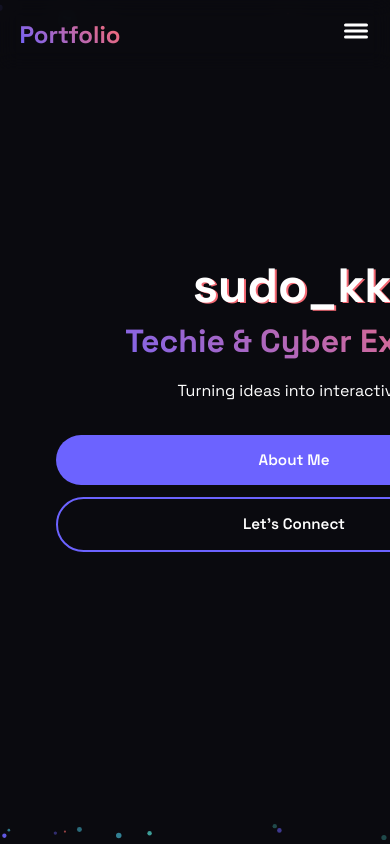
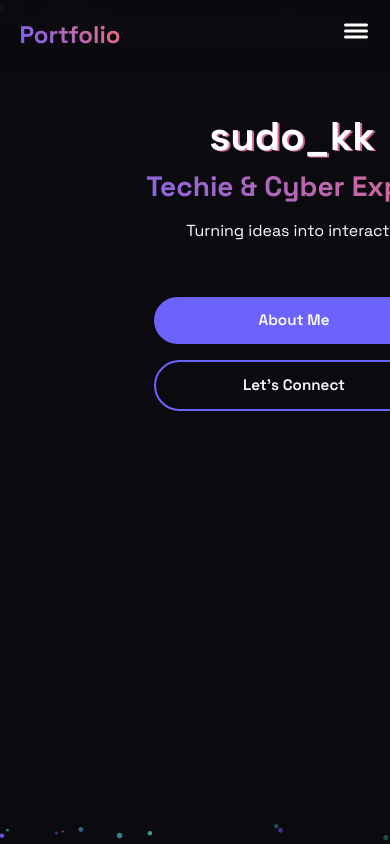
Before and after one commit to sudo-kk/test1010, a React (Vite) app: page / in a window 390 px wide. Shown: the top 844 px of the page. Built offline with nearby package versions, Linux system fonts and the light colour scheme.

Commit message:
Fix: Improve mobile layout and alignment

```diff
--- a/src/components/Hero.tsx
+++ b/src/components/Hero.tsx
@@ -5,15 +5,18 @@ import { Container } from '../styles/StyledComponents';
 
 const HeroSection = styled.section`
     min-height: 100vh;
+    width: 100%;
     display: flex;
     align-items: center;
     justify-content: center;
-    padding: 6rem 1rem 2rem 1rem;
+    padding: 6rem 0 2rem 0;
     position: relative;
+    overflow-x: hidden;
 
     @media (max-width: ${({ theme }) => theme.breakpoints.mobile}) {
-        padding: 4rem 1rem 1rem 1rem;
-        min-height: 90vh;
+        padding: 4rem 0 1rem 0;
+        min-height: 100vh;
+        align-items: flex-start;
     }
 `;
 
@@ -21,24 +24,32 @@ const HeroContent = styled(motion.div)`
     text-align: center;
     width: 100%;
     max-width: 800px;
+    margin: 0 auto;
     display: flex;
     flex-direction: column;
     align-items: center;
     justify-content: center;
-    padding: 0 1rem;
+    padding: 0;
+
+    @media (max-width: ${({ theme }) => theme.breakpoints.mobile}) {
+        padding: 1rem;
+        margin-top: 2rem;
+    }
 `;
 
 const Title = styled(motion.h1)`
     font-size: 5rem;
     font-weight: 700;
     animation: glitch 5s infinite;
+    margin: 0 0 1rem 0;
+    padding: 0;
     width: 100%;
-    margin: 0;
-    padding: 0;
+    white-space: nowrap;
 
     @media (max-width: ${({ theme }) => theme.breakpoints.mobile}) {
-        font-size: 3rem;
+        font-size: 2.5rem;
         line-height: 1.2;
+        margin: 0 0 0.5rem 0;
     }
 `;
 
@@ -51,14 +62,16 @@ const Subtitle = styled(motion.h2)`
     -webkit-background-clip: text;
     background-clip: text;
     -webkit-text-fill-color: transparent;
-    margin: 1rem 0;
+    margin: 0 0 1rem 0;
+    padding: 0;
     width: 100%;
-    padding: 0;
+    white-space: nowrap;
 
     @media (max-width: ${({ theme }) => theme.breakpoints.mobile}) {
-        font-size: 2rem;
+        font-size: 1.75rem;
         line-height: 1.3;
-        margin: 0.5rem 0;
+        margin: 0 0 0.5rem 0;
+        white-space: normal;
     }
 `;
 
@@ -67,35 +80,37 @@ const TypingText = styled(motion.p)`
     margin: 1rem 0;
     min-height: 1.5em;
     width: 100%;
-    padding: 0 1rem;
+    max-width: 90%;
+    padding: 0;
 
     @media (max-width: ${({ theme }) => theme.breakpoints.mobile}) {
         font-size: 1rem;
-        line-height: 1.5;
+        line-height: 1.4;
         margin: 0.5rem 0;
-        padding: 0 0.5rem;
+        padding: 0 1rem;
+        min-height: 2.8em;
     }
 `;
 
 const ButtonContainer = styled(motion.div)`
     margin-top: 2rem;
     display: flex;
-    gap: 1rem;
+    gap: 1.5rem;
     justify-content: center;
     width: 100%;
-    padding: 0 1rem;
+    padding: 0;
 
     @media (max-width: ${({ theme }) => theme.breakpoints.mobile}) {
         flex-direction: column;
-        align-items: stretch;
-        gap: 0.75rem;
+        align-items: center;
+        gap: 1rem;
         margin-top: 1.5rem;
-        padding: 0 0.5rem;
+        padding: 0 2rem;
     }
 `;
 
 const Button = styled(motion.a)`
-    padding: 1rem 2rem;
+    padding: 0.875rem 2rem;
     border-radius: 30px;
     text-decoration: none;
     font-weight: 600;
@@ -104,7 +119,8 @@ const Button = styled(motion.a)`
     display: inline-flex;
     align-items: center;
     justify-content: center;
-    min-width: 150px;
+    min-width: 160px;
+    font-size: 1rem;
 
     &.primary {
         background: ${({ theme }) => theme.colors.primary};
@@ -118,15 +134,16 @@ const Button = styled(motion.a)`
     }
 
     &:hover {
-        transform: translateY(-5px);
-        box-shadow: 0 10px 20px rgba(108, 99, 255, 0.2);
+        transform: translateY(-2px);
+        box-shadow: 0 5px 15px rgba(108, 99, 255, 0.2);
     }
 
     @media (max-width: ${({ theme }) => theme.breakpoints.mobile}) {
         width: 100%;
+        max-width: 280px;
+        padding: 0.75rem 1.5rem;
+        font-size: 0.95rem;
         min-width: unset;
-        padding: 0.875rem 1.5rem;
-        font-size: 0.95rem;
     }
 `;
 
```
